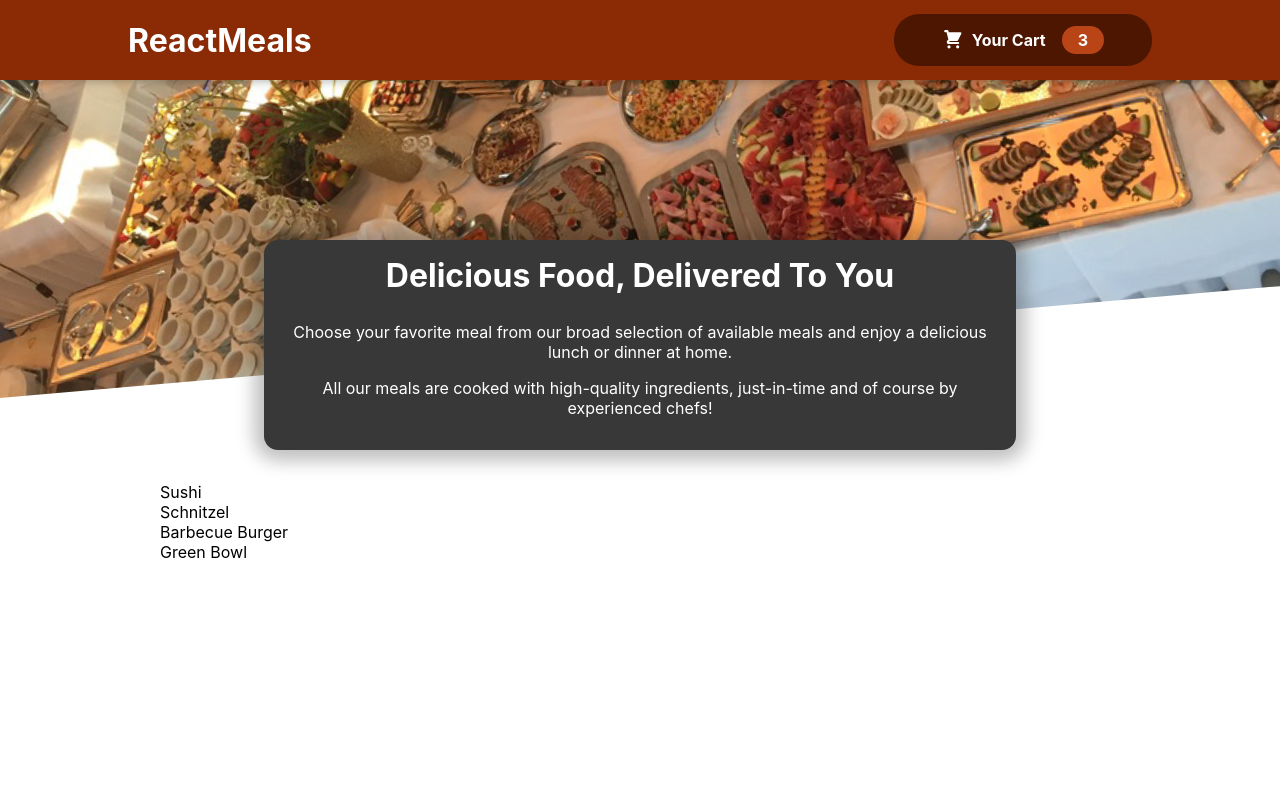
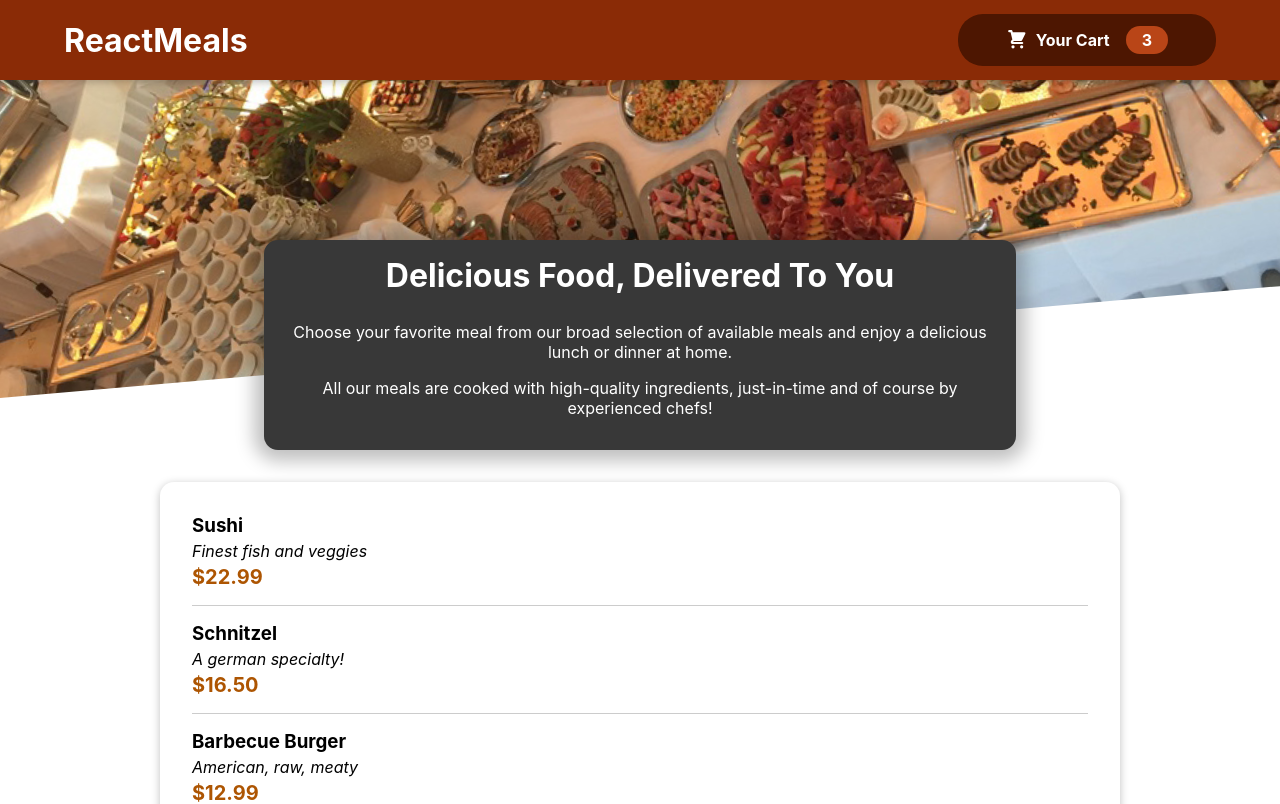
Before and after one commit to masoudChakeri/learning-react-2, a React (Create React App) app: page / in a window 1280 px wide. Shown: the top 804 px of the page. Built offline with nearby package versions, Linux system fonts and the light colour scheme.

Commit message:
add MealItem

```diff
--- a/src/Layout/Header.module.css
+++ b/src/Layout/Header.module.css
@@ -2,14 +2,14 @@
     position: fixed;
     top: 0;
     left: 0;
-    width: 80%;
+    width: 90%;
     height: 5rem;
     background-color: #8a2b06;
     color: white;
     display: flex;
     justify-content: space-between;
     align-items: center;
-    padding: 0 10%;
+    padding: 0 5%;
     box-shadow: 0 2px 8px rgba(0, 0, 0, 0.25);
     z-index: 10;
 }
--- a/src/Meals/AvailableMeals.js
+++ b/src/Meals/AvailableMeals.js
@@ -1,4 +1,6 @@
 import classes from "./AvailableMeals.module.css";
+import MealItem from "./MealItem/MealItem";
+import Card from "../UI/Card";
 
 const DUMMY_MEALS = [
     {
@@ -29,14 +31,16 @@
 
 const AvailableMeals = () => {
     const mealsList = DUMMY_MEALS.map(meal =>
-        <li>{meal.name}</li>
+        <MealItem key={meal.id} meal={meal}/>
     )
 
     return (
         <section className={classes.meals}>
-            <ul>
-                {mealsList}
-            </ul>
+            <Card>
+                <ul>
+                    {mealsList}
+                </ul>
+            </Card>
         </section>
     )
 }
--- /dev/null
+++ b/src/Meals/MealItem/MealItem.js
@@ -0,0 +1,19 @@
+import classes from "./MealItem.module.css";
+
+const MealItem = (props) => {
+    const price = `$${props.meal.price.toFixed(2)}`
+
+    return (
+        <li className={classes.meal}>
+            <div>
+                <h3>{props.meal.name}</h3>
+                <div className={classes.description}>{props.meal.description}</div>
+                <div className={classes.price}>{price}</div>
+            </div>
+
+            <div></div>
+        </li>
+    )
+}
+
+export default MealItem
--- /dev/null
+++ b/src/Meals/MealItem/MealItem.module.css
@@ -0,0 +1,22 @@
+.meal {
+    display: flex;
+    justify-content: space-between;
+    margin: 1rem;
+    padding-bottom: 1rem;
+    border-bottom: 1px solid #ccc;
+}
+
+.meal h3 {
+    margin: 0 0 0.25rem 0;
+}
+
+.description {
+    font-style: italic;
+}
+
+.price {
+    margin-top: 0.25rem;
+    font-weight: bold;
+    color: #ad5502;
+    font-size: 1.25rem;
+}
```
